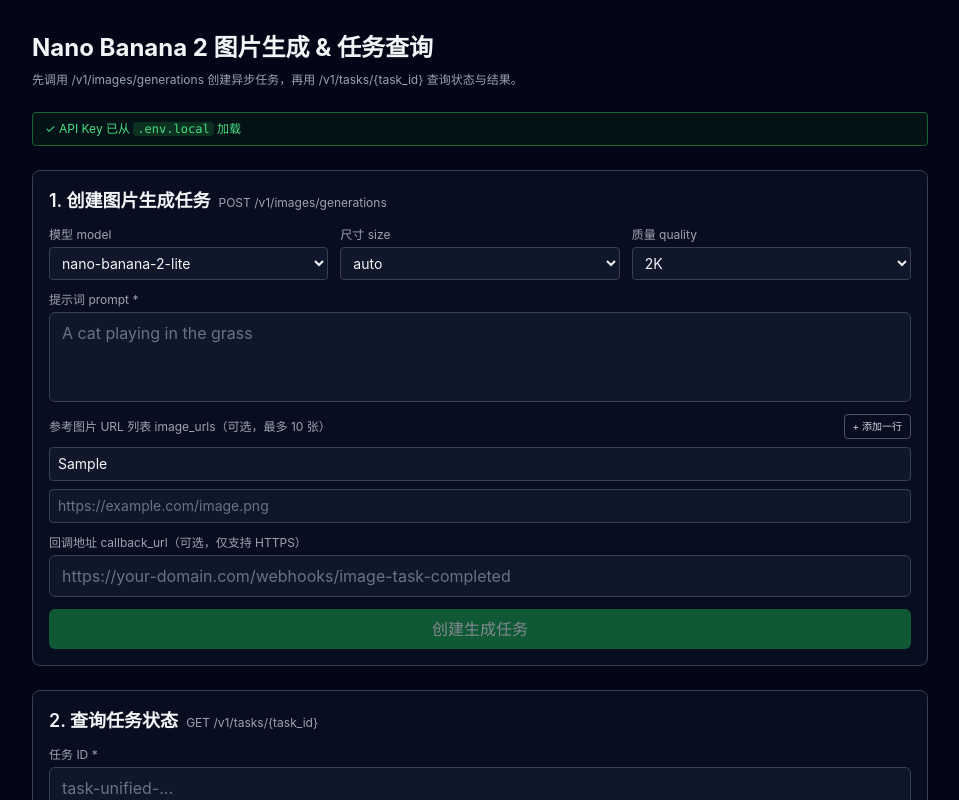
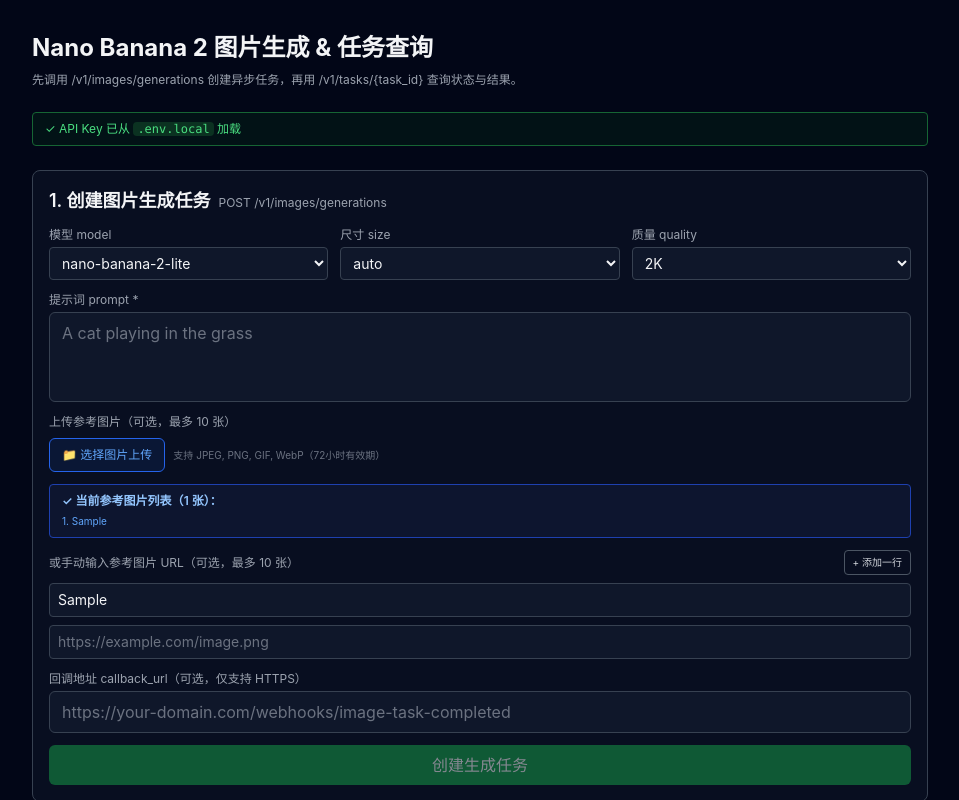
Before and after one commit to cheercheung/evo, a Next.js app: page /image-tool in a window 1280 px wide. Both pictures are taken after typing "Sample" into the empty fields and a click on the button "+ 添加一行". Shown: the top 800 px of the page, without its empty margins (160-1119 px from the left). Built offline with nearby package versions, Linux system fonts and the light colour scheme.

Commit message:
添加图片上传功能和相关类型定义

```diff
--- a/app/image-tool/page.tsx
+++ b/app/image-tool/page.tsx
@@ -94,6 +94,7 @@ export default function ImageToolPage() {
 
         {/* Image Generation Form */}
         <ImageGenerationForm
+          apiKey={apiKey}
           onSubmit={handleGenerate}
           loading={genLoading}
           error={genError}
--- a/components/ImageGenerationForm.tsx
+++ b/components/ImageGenerationForm.tsx
@@ -2,8 +2,10 @@
 
 import React, { useState } from "react";
 import { MODELS, SIZES, QUALITIES, type Model, type Size, type Quality } from "@/types/evolink";
+import ImageUploader from "./ImageUploader";
 
 interface ImageGenerationFormProps {
+  apiKey: string;
   onSubmit: (data: {
     model: Model;
     prompt: string;
@@ -18,6 +20,7 @@ interface ImageGenerationFormProps {
 }
 
 export default function ImageGenerationForm({
+  apiKey,
   onSubmit,
   loading,
   error,
@@ -32,7 +35,13 @@ export default function ImageGenerationForm({
 
   const handleSubmit = (e: React.FormEvent) => {
     e.preventDefault();
-    onSubmit({ model, prompt, size, quality, imageUrls, callbackUrl });
+
+    // 过滤掉空的 URL
+    const filteredUrls = imageUrls.filter((url) => url.trim() !== "");
+
+    console.log("提交的图片 URLs:", filteredUrls);
+
+    onSubmit({ model, prompt, size, quality, imageUrls: filteredUrls, callbackUrl });
   };
 
   const addImageUrlField = () => {
@@ -118,11 +127,50 @@ export default function ImageGenerationForm({
         />
       </div>
 
+      {/* Image Upload */}
+      <div className="flex flex-col gap-2">
+        <label className="text-xs text-gray-400">
+          上传参考图片（可选，最多 10 张）
+        </label>
+        <ImageUploader
+          apiKey={apiKey}
+          onUploadSuccess={(fileUrl) => {
+            console.log("上传成功，图片 URL:", fileUrl);
+
+            // 过滤掉空字符串，然后添加新的 URL
+            const nonEmptyUrls = imageUrls.filter((url) => url.trim() !== "");
+            if (nonEmptyUrls.length < 10) {
+              const newUrls = [...nonEmptyUrls, fileUrl];
+              console.log("更新后的 imageUrls:", newUrls);
+              setImageUrls(newUrls);
+            }
+          }}
+        />
+      </div>
+
+      {/* Current Image URLs Summary */}
+      {imageUrls.filter((url) => url.trim() !== "").length > 0 && (
+        <div className="text-xs bg-blue-950/30 border border-blue-800 rounded px-3 py-2">
+          <div className="text-blue-300 font-semibold mb-1">
+            ✓ 当前参考图片列表（{imageUrls.filter((url) => url.trim() !== "").length} 张）：
+          </div>
+          <div className="flex flex-col gap-1">
+            {imageUrls
+              .filter((url) => url.trim() !== "")
+              .map((url, idx) => (
+                <div key={idx} className="text-blue-400 truncate text-[10px]">
+                  {idx + 1}. {url}
+                </div>
+              ))}
+          </div>
+        </div>
+      )}
+
       {/* Image URLs */}
       <div className="flex flex-col gap-2">
         <div className="flex justify-between items-center">
           <label className="text-xs text-gray-400">
-            参考图片 URL 列表 image_urls（可选，最多 10 张）
+            或手动输入参考图片 URL（可选，最多 10 张）
           </label>
           <button
             type="button"
--- /dev/null
+++ b/components/ImageUploader.tsx
@@ -0,0 +1,148 @@
+"use client";
+
+import React, { useState, useRef } from "react";
+import { EvolinkClient } from "@/lib/evolink-client";
+import type { FileData } from "@/types/evolink";
+
+interface ImageUploaderProps {
+  apiKey: string;
+  onUploadSuccess: (fileUrl: string) => void;
+}
+
+export default function ImageUploader({
+  apiKey,
+  onUploadSuccess,
+}: ImageUploaderProps) {
+  const [uploading, setUploading] = useState(false);
+  const [error, setError] = useState<string | null>(null);
+  const [uploadedFiles, setUploadedFiles] = useState<FileData[]>([]);
+  const fileInputRef = useRef<HTMLInputElement>(null);
+
+  const handleFileSelect = async (e: React.ChangeEvent<HTMLInputElement>) => {
+    const file = e.target.files?.[0];
+    if (!file) return;
+
+    // Validate file type
+    const validTypes = ["image/jpeg", "image/png", "image/gif", "image/webp"];
+    if (!validTypes.includes(file.type)) {
+      setError("只支持 JPEG, PNG, GIF, WebP 格式的图片");
+      return;
+    }
+
+    if (!apiKey) {
+      setError("请先设置 API Key");
+      return;
+    }
+
+    setError(null);
+    setUploading(true);
+
+    try {
+      const client = new EvolinkClient(apiKey);
+      console.log("开始上传文件:", file.name);
+
+      const response = await client.uploadFile(file, {
+        uploadPath: "image-generation",
+      });
+
+      console.log("文件上传成功:", response.data);
+
+      setUploadedFiles((prev) => [...prev, response.data]);
+      onUploadSuccess(response.data.file_url);
+
+      // Reset file input
+      if (fileInputRef.current) {
+        fileInputRef.current.value = "";
+      }
+    } catch (err: any) {
+      console.error("文件上传失败:", err);
+      setError(err.message || "上传失败");
+    } finally {
+      setUploading(false);
+    }
+  };
+
+  const handleRemoveFile = (fileId: string, fileUrl: string) => {
+    setUploadedFiles((prev) => prev.filter((f) => f.file_id !== fileId));
+    // Note: We don't actually delete from server, just remove from UI
+  };
+
+  return (
+    <div className="flex flex-col gap-3">
+      {/* Upload Button */}
+      <div className="flex items-center gap-2">
+        <input
+          ref={fileInputRef}
+          type="file"
+          accept="image/jpeg,image/png,image/gif,image/webp"
+          onChange={handleFileSelect}
+          disabled={uploading}
+          className="hidden"
+          id="image-upload-input"
+        />
+        <label
+          htmlFor="image-upload-input"
+          className={`px-3 py-2 text-xs rounded-md border cursor-pointer transition-colors ${
+            uploading
+              ? "border-gray-600 bg-gray-800 text-gray-500 cursor-not-allowed"
+              : "border-blue-600 bg-blue-600/10 text-blue-400 hover:bg-blue-600/20"
+          }`}
+        >
+          {uploading ? "上传中..." : "📁 选择图片上传"}
+        </label>
+        <span className="text-[10px] text-gray-500">
+          支持 JPEG, PNG, GIF, WebP（72小时有效期）
+        </span>
+      </div>
+
+      {/* Error Message */}
+      {error && (
+        <div className="text-xs text-red-400 bg-red-950/30 border border-red-800 rounded px-3 py-2">
+          错误：{error}
+        </div>
+      )}
+
+      {/* Uploaded Files List */}
+      {uploadedFiles.length > 0 && (
+        <div className="flex flex-col gap-2">
+          <div className="text-xs text-gray-400">已上传的图片：</div>
+          <div className="grid grid-cols-1 md:grid-cols-2 gap-2">
+            {uploadedFiles.map((file) => (
+              <div
+                key={file.file_id}
+                className="flex items-start gap-2 p-2 bg-slate-900/50 border border-gray-700 rounded"
+              >
+                <img
+                  src={file.file_url}
+                  alt={file.original_name}
+                  className="w-16 h-16 object-cover rounded border border-gray-600"
+                />
+                <div className="flex-1 min-w-0">
+                  <div className="text-xs text-gray-300 truncate">
+                    {file.original_name}
+                  </div>
+                  <div className="text-[10px] text-gray-500">
+                    {(file.file_size / 1024).toFixed(1)} KB
+                  </div>
+                  <div className="text-[10px] text-gray-500 truncate">
+                    {file.file_url}
+                  </div>
+                  <div className="text-[10px] text-yellow-400">
+                    过期时间：{new Date(file.expires_at).toLocaleString("zh-CN")}
+                  </div>
+                </div>
+                <button
+                  onClick={() => handleRemoveFile(file.file_id, file.file_url)}
+                  className="text-xs text-red-400 hover:text-red-300"
+                  title="从列表移除"
+                >
+                  ✕
+                </button>
+              </div>
+            ))}
+          </div>
+        </div>
+      )}
+    </div>
+  );
+}
--- a/lib/evolink-client.ts
+++ b/lib/evolink-client.ts
@@ -3,9 +3,11 @@ import type {
   ImageGenerationResponse,
   TaskQueryResponse,
   ErrorResponse,
+  FileUploadResponse,
 } from "@/types/evolink";
 
 const API_BASE_URL = "https://api.evolink.ai";
+const FILES_API_BASE_URL = "https://files-api.evolink.ai";
 
 export class EvolinkClient {
   private apiKey: string;
@@ -67,6 +69,8 @@ export class EvolinkClient {
       }
     });
 
+    console.log("发送到 API 的请求数据:", cleanedRequest);
+
     return this.request<ImageGenerationResponse>("/v1/images/generations", {
       method: "POST",
       body: JSON.stringify(cleanedRequest),
@@ -82,4 +86,44 @@ export class EvolinkClient {
       method: "GET",
     });
   }
+
+  /**
+   * Upload a file (image)
+   * POST /api/v1/files/upload/stream
+   */
+  async uploadFile(
+    file: File,
+    options?: {
+      uploadPath?: string;
+      fileName?: string;
+    }
+  ): Promise<FileUploadResponse> {
+    const formData = new FormData();
+    formData.append("file", file);
+
+    if (options?.uploadPath) {
+      formData.append("upload_path", options.uploadPath);
+    }
+
+    if (options?.fileName) {
+      formData.append("file_name", options.fileName);
+    }
+
+    const url = `${FILES_API_BASE_URL}/api/v1/files/upload/stream`;
+    const response = await fetch(url, {
+      method: "POST",
+      headers: {
+        Authorization: `Bearer ${this.apiKey}`,
+      },
+      body: formData,
+    });
+
+    const data = await response.json();
+
+    if (!response.ok || !data.success) {
+      throw new Error(data.msg || `Upload failed: ${response.status}`);
+    }
+
+    return data as FileUploadResponse;
+  }
 }
```
Also changed, not shown: types/evolink.ts (+21 -0 lines).
